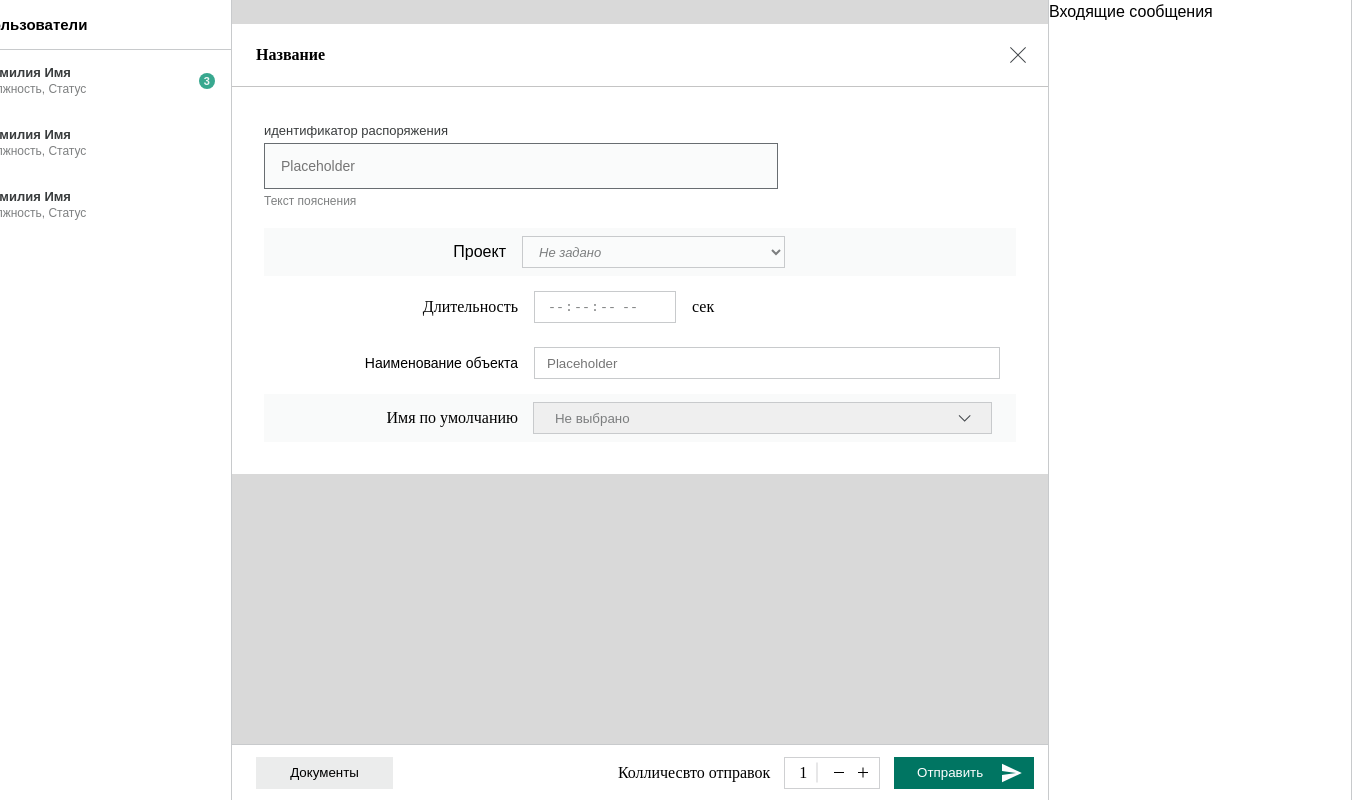
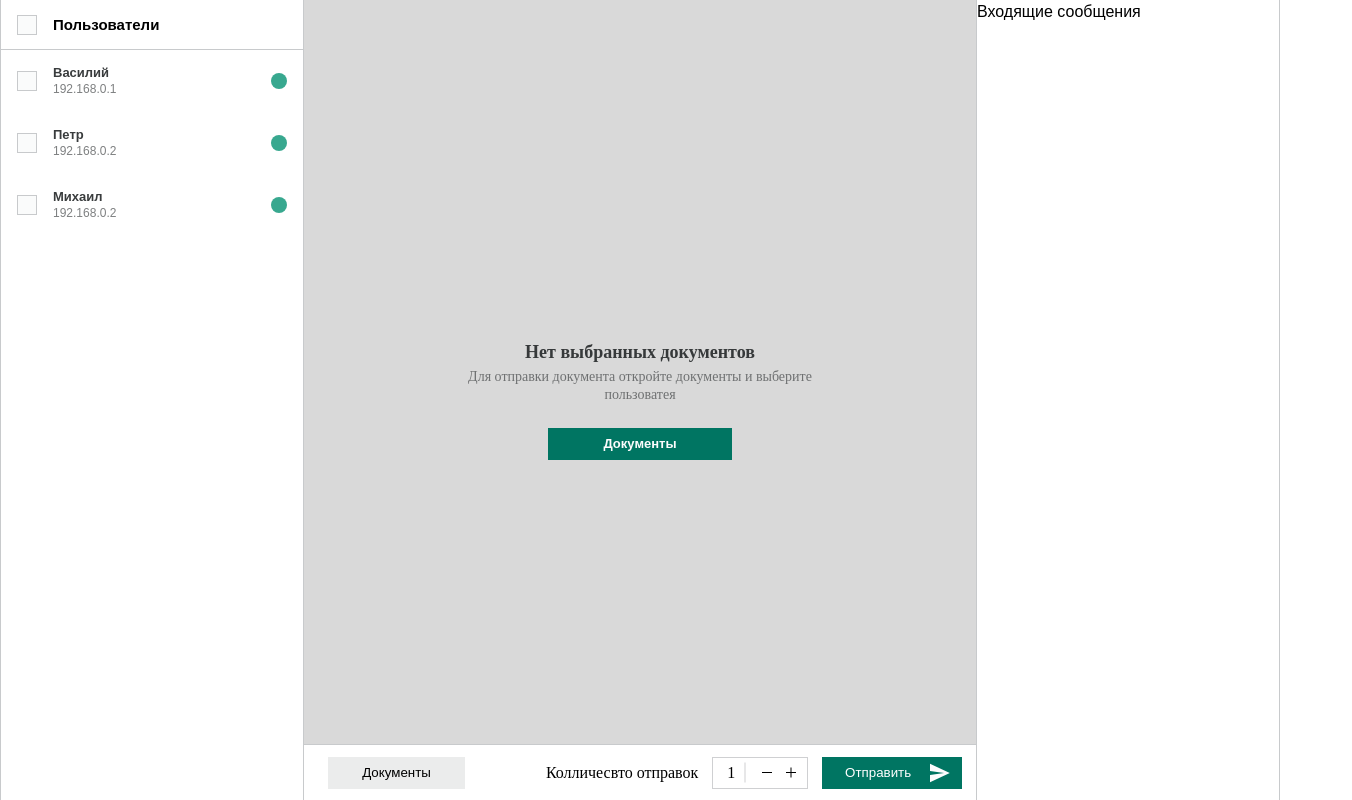
Before and after one commit to dageron20/projectSTC, a React (Create React App) app: page / in a window 1280 px wide. Shown: the whole page, 1352 px wide, since content can reach past the window. Built offline with nearby package versions, Linux system fonts and the light colour scheme.

Commit message:
add: clients

```diff
--- /dev/null
+++ b/mocksClients.js
@@ -0,0 +1,14 @@
+export const clients = [
+    {
+        name : "Василий",
+        ip : "192.168.0.1"
+    },
+    {
+        name : "Петр",
+        ip : "192.168.0.2"
+    },
+    {
+        name : "Михаил",
+        ip : "192.168.0.2"
+    },
+]
--- a/src/App.js
+++ b/src/App.js
@@ -1,4 +1,4 @@
-import React from "react";
+import React, {useState} from "react";
 import './styles/index.css';
 import BottomDocument from "./components/BottomDocument/BottomDocument";
 import ChooseDocument from "./components/chooseDocumentButton/ChooseDocument";
@@ -6,18 +6,35 @@ import CurrentDocument from "./components/currentDocument/CurrentDocument";
 import ListUser from "./components/listUsers/ListUser";
 import Messages from "./components/Messages/Messages";
 
-function App() {
+function App({events, clients}) {
+    const [isOpened, setIsOpened] = useState(false);
+    function handleChangeOpened()  {
+        setIsOpened((prevState) => {
+            return prevState = true;
+        })
+    }
+    function handleChangeClose() {
+        setIsOpened((prevState) => {
+            return prevState = false;
+        })
+    }
     return (
+        <>
             <div className="App">
                 <div className="container">
                     <main className="main">
                         <div className="main-container">
                             <div className="work-flow">
-                        <ListUser />
+                                <ListUser clients={clients} />
                                 <div className="document-flow">
-                            {/*<ChooseDocument />*/}
-                            <CurrentDocument />
-                            <BottomDocument />
+                                    {
+                                        isOpened ?
+                                            <CurrentDocument qwe={handleChangeClose} />
+                                                 :
+                                            <ChooseDocument qwe={handleChangeOpened} />
+
+                                    }
+                                    <BottomDocument  />
                                 </div>
                                 <Messages />
                             </div>
@@ -25,6 +42,8 @@ function App() {
                     </main>
                 </div>
             </div>
+        </>
+
   );
 }
 
--- a/src/components/chooseDocumentButton/ChooseDocument.jsx
+++ b/src/components/chooseDocumentButton/ChooseDocument.jsx
@@ -1,7 +1,9 @@
-import React from 'react';
+import React, { useState } from 'react';
+import CurrentDocument from "../currentDocument/CurrentDocument";
 
-const ChooseDocument = () => {
+const ChooseDocument = ({qwe, opened}) => {
     return (
+        <>
             <div className="choose-document">
                 <div className="choose-document-title">
                     Нет выбранных документов
@@ -9,10 +11,11 @@ const ChooseDocument = () => {
                 <div className="choose-document-description">
                     Для отправки документа откройте документы и выберите пользоватея
                 </div>
-            <button className="choose-document-button">
+                <button onClick={qwe} className="choose-document-button">
                     Документы
                 </button>
             </div>
+        </>
     )
 }
 
--- a/src/components/currentDocument/CurrentDocument.jsx
+++ b/src/components/currentDocument/CurrentDocument.jsx
@@ -1,15 +1,14 @@
 import React from "react";
 
-const CurrentDocument = () => {
+const CurrentDocument = ({qwe, opened}) => {
     return (
         <div className="current-document">
             <div className="current-document-title">
                 <h3>Название</h3>
-                <div className="icon">
+                <div onClick={qwe} className="icon">
                     <svg width="16" height="16" viewBox="0 0 16 16" fill="none" xmlns="http://www.w3.org/2000/svg">
-                        <path fill-rule="evenodd" clip-rule="evenodd" d="M7.29409 8L0 0.705911L0.705911 0L8 7.29409L15.2941 0L16 0.705911L8.70591 8L16 15.2941L15.2941 16L8 8.70591L0.705911 16L0 15.2941L7.29409 8Z" fill="#45494D"/>
+                        <path fillRule="evenodd" clipRule="evenodd" d="M7.29409 8L0 0.705911L0.705911 0L8 7.29409L15.2941 0L16 0.705911L8.70591 8L16 15.2941L15.2941 16L8 8.70591L0.705911 16L0 15.2941L7.29409 8Z" fill="#45494D"/>
                     </svg>
-
                 </div>
             </div>
             <div className="current-document-container">
@@ -39,7 +38,7 @@ const CurrentDocument = () => {
                         Имя по умолчанию
                     </div>
                     <select className="drop-down-menu-selection-field" required="required">
-                        <option className="drop-down-menu-selection-field-value-disabled" value="" disabled selected>Не выбрано</option>
+                        <option className="drop-down-menu-selection-field-value-disabled" value="">Не выбрано</option>
                         <option className="drop-down-menu-selection-field-value" value="">Выбрано</option>
                         <option className="drop-down-menu-selection-field-value" value="">Не выбрано</option>
                     </select>
--- /dev/null
+++ b/src/components/itemUser/ItemUser.jsx
@@ -0,0 +1,20 @@
+import React from 'react';
+
+const ItemUser = ({ip, name}) => {
+    return (
+        <div className="item-user">
+            <input type="checkbox" id={ip} name="users" />
+            <label htmlFor={ip}>
+                <div className="title-user">
+                    <span className="naming">{name}</span>
+                    <span className="job">{ip}</span>
+                </div>
+            </label>
+            <div className="counter-cycle">
+
+            </div>
+        </div>
+    )
+}
+
+export default ItemUser;
--- a/src/components/listUsers/ListUser.jsx
+++ b/src/components/listUsers/ListUser.jsx
@@ -1,42 +1,14 @@
 import React from "react";
+import ItemUser from "../itemUser/ItemUser";
 
-const ListUser = () => {
+const ListUser = ({clients}) => {
     return (
         <aside className="list-users">
             <div className="all-users">
                 <input type="checkbox" id="users1" name="users"  />
                 <label htmlFor="users1">Пользователи</label>
             </div>
-            <div className="item-user">
-                <input type="checkbox" id="users2" name="users" />
-                <label htmlFor="users2">
-                    <div className="title-user">
-                        <span className="naming">Фамилия Имя</span>
-                        <span className="job">Должность, Статус</span>
-                    </div>
-                </label>
-                <div className="counter-cycle">
-                    3
-                </div>
-            </div>
-            <div className="item-user">
-                <input type="checkbox" id="users3" name="users" />
-                <label htmlFor="users3">
-                    <div className="title-user">
-                        <span className="naming">Фамилия Имя</span>
-                        <span className="job">Должность, Статус</span>
-                    </div>
-                </label>
-            </div>
-            <div className="item-user">
-                <input type="checkbox" id="users4" name="users" />
-                <label htmlFor="users4">
-                    <div className="title-user">
-                        <span className="naming">Фамилия Имя</span>
-                        <span className="job">Должность, Статус</span>
-                    </div>
-                </label>
-            </div>
+            { clients.map(clients => <ItemUser {...clients} key={clients.ip} clients={clients} />) }
         </aside>
     )
 }
--- a/src/index.js
+++ b/src/index.js
@@ -1,8 +1,10 @@
 import React from 'react';
 import ReactDOM from 'react-dom/client';
 import App from './App';
+import { clients } from '../mocksClients';
+console.log(clients)
 
 const root = ReactDOM.createRoot(document.getElementById('root'));
 root.render(
-    <App />
+    <App clients={clients} />
 );
```
Lines whose indentation alone changed are shown as unchanged.
